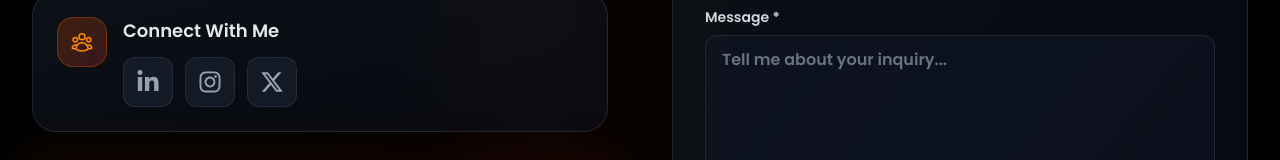
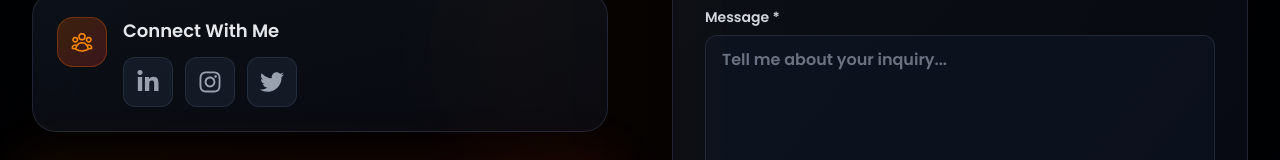
Before and after one commit to Suyog0-0/maheshrajsigdel, a Next.js app in the folder maheshrajsigdel-frontend/: page /contact in a window 1280 px wide. Shown: the part 743-903 px from the top of the page. Built offline with nearby package versions, Linux system fonts and the light colour scheme; grey boxes are pictures that could not be loaded.

Commit message:
Fixed contact page social media icon issues, fixed homepage tab view issues

```diff
--- a/maheshrajsigdel-frontend/app/(user)/contact/page.tsx
+++ b/maheshrajsigdel-frontend/app/(user)/contact/page.tsx
@@ -1,11 +1,8 @@
 'use client';
 
-// eslint-disable-next-line @typescript-eslint/no-unused-vars
-import Link from 'next/link';
-// eslint-disable-next-line @typescript-eslint/no-unused-vars
-import Image from 'next/image';
 import { useEffect, useState } from 'react';
-import { FaLinkedinIn, FaInstagram, FaXTwitter } from 'react-icons/fa6';
+import { FaLinkedinIn, FaInstagram, FaTwitter } from 'react-icons/fa';
+
 
 export default function ContactClient() {
   const [isLoaded, setIsLoaded] = useState(false);
@@ -43,19 +40,13 @@ export default function ContactClient() {
 
   return (
     <>
-      {/* ========================================
-          CONTACT PAGE - MODERN PROFESSIONAL DESIGN
-      ======================================== */}
       <div className={`contact-page bg-gradient-to-br from-gray-950 via-black to-gray-950 min-h-screen px-4 sm:px-6 lg:px-8 pt-32 py-24 relative overflow-hidden transition-opacity duration-1000 ${isLoaded ? 'opacity-100' : 'opacity-0'}`}>
-
-        {/* Background Elements */}
         <div className="absolute inset-0 overflow-hidden">
           <div className="absolute top-20 -right-40 w-80 h-80 bg-gradient-to-r from-orange-500/10 to-red-500/10 rounded-full blur-3xl animate-pulse-slow"></div>
           <div className="absolute bottom-20 -left-40 w-80 h-80 bg-gradient-to-r from-red-500/10 to-orange-500/10 rounded-full blur-3xl animate-pulse-slow" style={{animationDelay: '2s'}}></div>
           <div className="absolute top-1/2 left-1/2 -translate-x-1/2 -translate-y-1/2 w-96 h-96 bg-gradient-to-r from-orange-500/5 to-transparent rounded-full blur-2xl"></div>
         </div>
 
-        {/* Grid Pattern */}
         <div className="absolute inset-0 opacity-5">
           <div className="absolute inset-0" style={{
             backgroundImage: `linear-gradient(rgba(255,140,0,0.1) 1px, transparent 1px),
@@ -65,8 +56,6 @@ export default function ContactClient() {
         </div>
 
         <div className="max-w-7xl mx-auto relative z-10">
-
-          {/* Page Header */}
           <div className="text-center mb-16 space-y-6 transform transition-all duration-700">
             <div className="space-y-3">
               <h1 className="text-4xl sm:text-5xl lg:text-6xl font-bold">
@@ -82,14 +71,8 @@ export default function ContactClient() {
           </div>
 
           <div className="grid grid-cols-1 lg:grid-cols-2 gap-12 lg:gap-16 items-start">
-
-            {/* Contact Information Section */}
             <div className="space-y-8 transform transition-all duration-700 delay-200">
-
-              {/* Contact Cards */}
               <div className="space-y-6">
-
-                {/* Email Card */}
                 <div className="group relative bg-gradient-to-br from-gray-800/40 to-gray-900/40 backdrop-blur-sm rounded-3xl border border-gray-700/50 p-6 transition-all duration-500 hover:border-orange-500/30 hover:shadow-2xl hover:shadow-orange-500/10">
                   <div className="flex items-start gap-4">
                     <div className="p-3 rounded-2xl bg-gradient-to-br from-orange-500/20 to-red-500/20 border border-orange-500/30">
@@ -112,7 +95,6 @@ export default function ContactClient() {
                   <div className="absolute inset-0 rounded-3xl bg-gradient-to-br from-orange-500/0 to-red-500/0 group-hover:from-orange-500/5 group-hover:to-red-500/5 transition-all duration-500 pointer-events-none"></div>
                 </div>
 
-                {/* Location Card */}
                 <div className="group relative bg-gradient-to-br from-gray-800/40 to-gray-900/40 backdrop-blur-sm rounded-3xl border border-gray-700/50 p-6 transition-all duration-500 hover:border-orange-500/30 hover:shadow-2xl hover:shadow-orange-500/10">
                   <div className="flex items-start gap-4">
                     <div className="p-3 rounded-2xl bg-gradient-to-br from-orange-500/20 to-red-500/20 border border-orange-500/30">
@@ -134,7 +116,6 @@ export default function ContactClient() {
                   <div className="absolute inset-0 rounded-3xl bg-gradient-to-br from-orange-500/0 to-red-500/0 group-hover:from-orange-500/5 group-hover:to-red-500/5 transition-all duration-500 pointer-events-none"></div>
                 </div>
 
-                {/* Social Media Card */}
                 <div className="group relative bg-gradient-to-br from-gray-800/40 to-gray-900/40 backdrop-blur-sm rounded-3xl border border-gray-700/50 p-6 transition-all duration-500 hover:border-orange-500/30 hover:shadow-2xl hover:shadow-orange-500/10">
                   <div className="flex items-start gap-4">
                     <div className="p-3 rounded-2xl bg-gradient-to-br from-orange-500/20 to-red-500/20 border border-orange-500/30">
@@ -146,33 +127,33 @@ export default function ContactClient() {
                       <h3 className="text-lg font-semibold text-gray-200 mb-3">Connect With Me</h3>
                       <div className="flex gap-3">
                         <a
-                          href="https://linkedin.com/in/mahesh-raj-sigdel-27643b166  "
+                          href="https://linkedin.com/in/mahesh-raj-sigdel-27643b166"
                           target="_blank"
                           rel="noopener noreferrer"
                           className="group/social p-3 rounded-xl bg-gray-800/50 border border-gray-700/50 transition-all duration-300 hover:scale-110 hover:border-orange-500/30 hover:shadow-lg hover:shadow-orange-500/20"
                         >
                           <FaLinkedinIn
-                            className="w-6 h-6 text-gray-400 group-hover/social:text-transparent group-hover/social:bg-clip-text group-hover/social:bg-gradient-to-r group-hover/social:from-orange-400 group-hover/social:to-red-400 transition-colors duration-300"
+                            className="w-6 h-6 text-gray-400 group-hover/social:text-orange-400 transition-colors duration-300"
                           />
                         </a>
                         <a
-                          href="https://www.instagram.com/maheshrajsigdel/  "
+                          href="https://www.instagram.com/maheshrajsigdel/"
                           target="_blank"
                           rel="noopener noreferrer"
                           className="group/social p-3 rounded-xl bg-gray-800/50 border border-gray-700/50 transition-all duration-300 hover:scale-110 hover:border-orange-500/30 hover:shadow-lg hover:shadow-orange-500/20"
                         >
                           <FaInstagram
-                            className="w-6 h-6 text-gray-400 group-hover/social:text-transparent group-hover/social:bg-clip-text group-hover/social:bg-gradient-to-r group-hover/social:from-orange-400 group-hover/social:to-red-400 transition-colors duration-300"
+                            className="w-6 h-6 text-gray-400 group-hover/social:text-orange-400 transition-colors duration-300"
                           />
                         </a>
                         <a
-                          href="https://x.com/maheshsigdel2  "
+                          href="https://x.com/maheshsigdel2"
                           target="_blank"
                           rel="noopener noreferrer"
                           className="group/social p-3 rounded-xl bg-gray-800/50 border border-gray-700/50 transition-all duration-300 hover:scale-110 hover:border-orange-500/30 hover:shadow-lg hover:shadow-orange-500/20"
                         >
-                          <FaXTwitter
-                            className="w-6 h-6 text-gray-400 group-hover/social:text-transparent group-hover/social:bg-clip-text group-hover/social:bg-gradient-to-r group-hover/social:from-orange-400 group-hover/social:to-red-400 transition-colors duration-300"
+                          <FaTwitter
+                            className="w-6 h-6 text-gray-400 group-hover/social:text-orange-400 transition-colors duration-300"
                           />
                         </a>
                       </div>
@@ -182,28 +163,26 @@ export default function ContactClient() {
                 </div>
               </div>
 
-              {/* Doctors helping patients image */}
               <div className="hidden lg:block relative group">
                 <div className="absolute -inset-4 bg-gradient-to-r from-orange-500/20 to-red-500/20 rounded-3xl blur-xl group-hover:blur-2xl transition-all duration-700 opacity-40 group-hover:opacity-60"></div>
                 <div className="relative w-full h-64 bg-gray-800/50 rounded-3xl border border-gray-700/50 overflow-hidden">
                   <img
                     src="https://images.unsplash.com/photo-1532938911079-1b06ac7ceec7?ixlib=rb-4.0.3&ixid=M3wxMjA3fDB8MHxwaG90by1wYWdlfHx8fGVufDB8fHx8fA%3D%3D&auto=format&fit=crop&w=2070&q=80"
                     alt="Doctors helping patients"
+                    width={2070}
+                    height={1380}
                     className="object-cover w-full h-full"
                   />
+
                 </div>
               </div>
             </div>
 
-            {/* Contact Form Section */}
             <div className="transform transition-all duration-700 delay-300">
               <div className="relative bg-gradient-to-br from-gray-800/40 to-gray-900/40 backdrop-blur-sm rounded-3xl border border-gray-700/50 p-8 transition-all duration-500 hover:border-orange-500/30 hover:shadow-2xl hover:shadow-orange-500/10">
-
                 <h2 className="text-2xl font-bold text-gray-200 mb-6">Send Me a Message</h2>
 
                 <form onSubmit={handleSubmit} className="space-y-6">
-
-                  {/* Name Input */}
                   <div>
                     <label htmlFor="name" className="block text-sm font-medium text-gray-300 mb-2">
                       Full Name *
@@ -220,7 +199,6 @@ export default function ContactClient() {
                     />
                   </div>
 
-                  {/* Email Input */}
                   <div>
                     <label htmlFor="email" className="block text-sm font-medium text-gray-300 mb-2">
                       Email Address *
@@ -237,7 +215,6 @@ export default function ContactClient() {
                     />
                   </div>
 
-                  {/* Subject Input */}
                   <div>
                     <label htmlFor="subject" className="block text-sm font-medium text-gray-300 mb-2">
                       Subject *
@@ -254,7 +231,6 @@ export default function ContactClient() {
                     />
                   </div>
 
-                  {/* Message Textarea */}
                   <div>
                     <label htmlFor="message" className="block text-sm font-medium text-gray-300 mb-2">
                       Message *
@@ -271,7 +247,6 @@ export default function ContactClient() {
                     />
                   </div>
 
-                  {/* Submit Button */}
                   <button
                     type="submit"
                     disabled={isSubmitting}
@@ -294,7 +269,6 @@ export default function ContactClient() {
             </div>
           </div>
 
-          {/* Office Hours Section */}
           <div className="mt-16 transform transition-all duration-700 delay-400">
             <div className="relative bg-gradient-to-br from-gray-800/40 to-gray-900/40 backdrop-blur-sm rounded-3xl border border-gray-700/50 p-8 transition-all duration-500 hover:border-orange-500/30 hover:shadow-2xl hover:shadow-orange-500/10">
               <div className="text-center space-y-6">
@@ -317,7 +291,6 @@ export default function ContactClient() {
         </div>
       </div>
 
-      {/* Global Styles */}
       <style jsx global>{`
         @keyframes pulse-slow {
           0%, 100% { opacity: 0.2; }
@@ -328,7 +301,6 @@ export default function ContactClient() {
           animation: pulse-slow 8s ease-in-out infinite;
         }
 
-        /* Custom scrollbar for textarea */
         textarea::-webkit-scrollbar {
           width: 8px;
         }
--- a/maheshrajsigdel-frontend/app/(user)/home/HomeHeroSection.tsx
+++ b/maheshrajsigdel-frontend/app/(user)/home/HomeHeroSection.tsx
@@ -157,11 +157,12 @@ export default function HomeHeroSection({ isLoaded, setIsLoaded }: HomeHeroSecti
         }
 
         /* Responsive Refinements */
-        @media (min-width: 1024px) {
+        @media (max-width: 1024px) {
           .hero-section {
-            min-height: 100vh;
-            padding: 0 2rem;
+            padding-top: 7rem; /* Prevent overlap by navbar */
           }
+        }
+
 
           .hero-content-wrapper {
             margin-top: -2rem;
```
